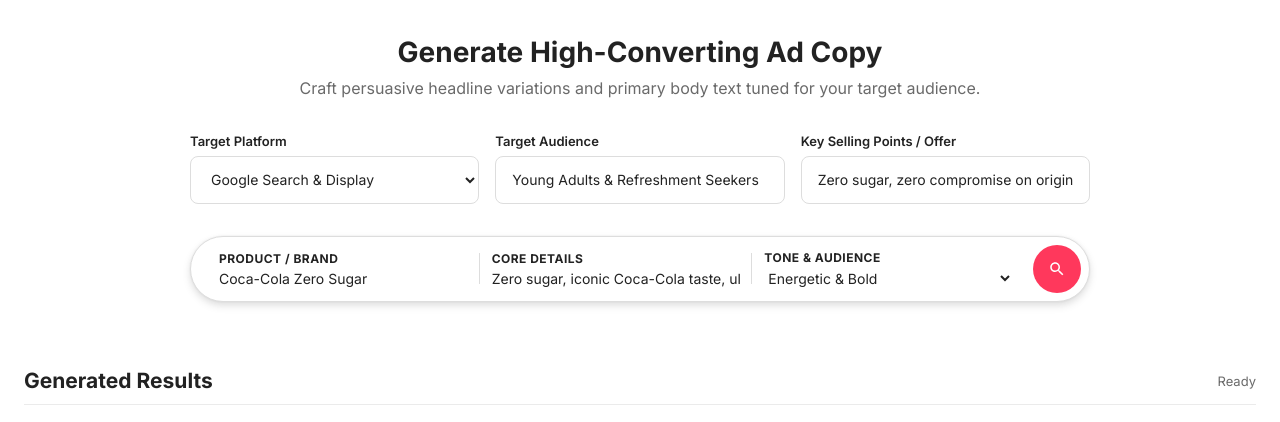
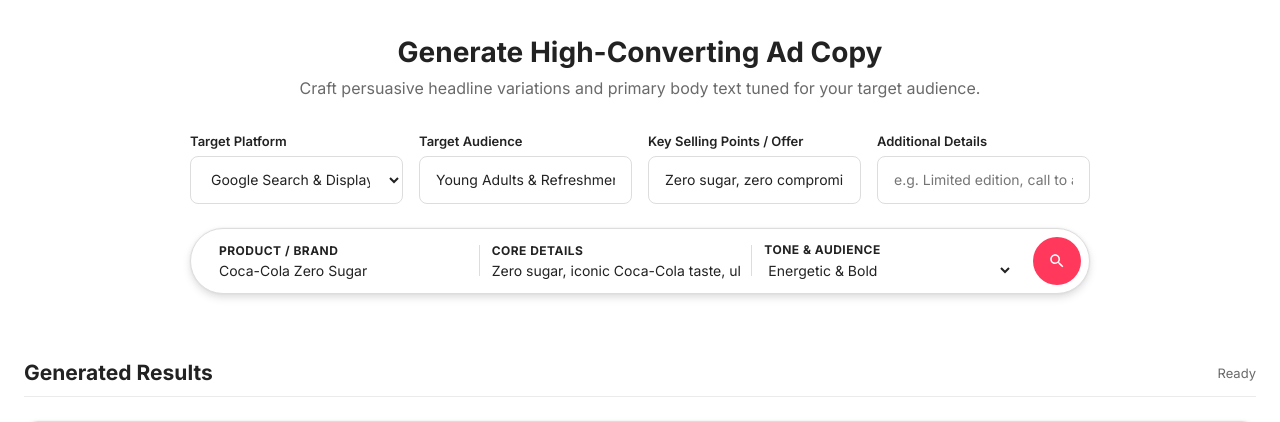
Before and after one commit to chinmayc0707/AI_marketing, a Flask app: page / in a window 1280 px wide. Shown: the part 80-502 px from the top of the page. Run offline with Flask 3, Linux system fonts and the light colour scheme.

Commit message:
feat: add additional features options to LLM

```diff
--- a/static/css/style.css
+++ b/static/css/style.css
@@ -450,10 +450,10 @@ textarea {
 /* 7. Secondary Input Controls (Expandable Options) */
 .extra-inputs-grid {
   display: grid;
-  grid-template-columns: repeat(auto-fit, minmax(280px, 1fr));
+  grid-template-columns: repeat(auto-fit, minmax(200px, 1fr));
   gap: var(--spacing-base);
   max-width: 900px;
-  margin: 0 auto var(--spacing-xl);
+  margin: 0 auto var(--spacing-lg);
 }
 
 .form-group-airbnb {
--- a/templates/index.html
+++ b/templates/index.html
@@ -98,6 +98,11 @@
             <div class="form-group-airbnb" id="campaignGoalGroup">
                 <label class="form-label-airbnb">Key Selling Points / Offer</label>
                 <input type="text" id="inputKeyPoints" class="text-input-airbnb" placeholder="e.g. Free shipping, 20% off first order" value="Zero sugar, zero compromise on original taste">
+            </div>
+
+            <div class="form-group-airbnb" id="additionalDetailsGroup">
+                <label class="form-label-airbnb">Additional Details</label>
+                <input type="text" id="inputAdditionalDetails" class="text-input-airbnb" placeholder="e.g. Limited edition, call to action, promo code" value="">
             </div>
         </div>
 
@@ -281,15 +286,32 @@
             const statusIndicator = document.getElementById('statusIndicator');
             const generateBtn = document.getElementById('generateBtn');
 
+            const descVal = (document.getElementById('inputDescription') ? document.getElementById('inputDescription').value : '').trim();
+            const kpVal = (document.getElementById('inputKeyPoints') ? document.getElementById('inputKeyPoints').value : '').trim();
+            const extraVal = (document.getElementById('inputAdditionalDetails') ? document.getElementById('inputAdditionalDetails').value : '').trim();
+
+            let mergedDescParts = [];
+            if (descVal) mergedDescParts.push(descVal);
+            if (kpVal && kpVal !== descVal) mergedDescParts.push(kpVal);
+            if (extraVal) mergedDescParts.push(`Additional Details: ${extraVal}`);
+            const mergedDesc = mergedDescParts.join(' • ');
+
+            const audienceVal = (document.getElementById('inputAudience') ? document.getElementById('inputAudience').value : '').trim();
+            const toneVal = (document.getElementById('selectTone') ? document.getElementById('selectTone').value : '').trim();
+            let mergedAudienceParts = [];
+            if (audienceVal) mergedAudienceParts.push(`Target Audience: ${audienceVal}`);
+            if (toneVal) mergedAudienceParts.push(`Tone: ${toneVal}`);
+            const mergedAudience = mergedAudienceParts.join(', ');
+
             const payload = {
                 tool_type: currentTool,
                 brand_name: document.getElementById('inputBrandName').value,
-                description: document.getElementById('inputDescription').value,
-                target_audience: document.getElementById('inputAudience').value,
-                key_points: document.getElementById('inputKeyPoints').value,
-                tone: document.getElementById('selectTone').value,
-                platform: document.getElementById('selectPlatform').value,
-                campaign_goal: document.getElementById('inputKeyPoints').value
+                description: mergedDesc,
+                target_audience: mergedAudience,
+                key_points: mergedDesc,
+                tone: toneVal,
+                platform: document.getElementById('selectPlatform') ? document.getElementById('selectPlatform').value : 'General',
+                campaign_goal: mergedDesc
             };
 
             // Reset UI state
```
